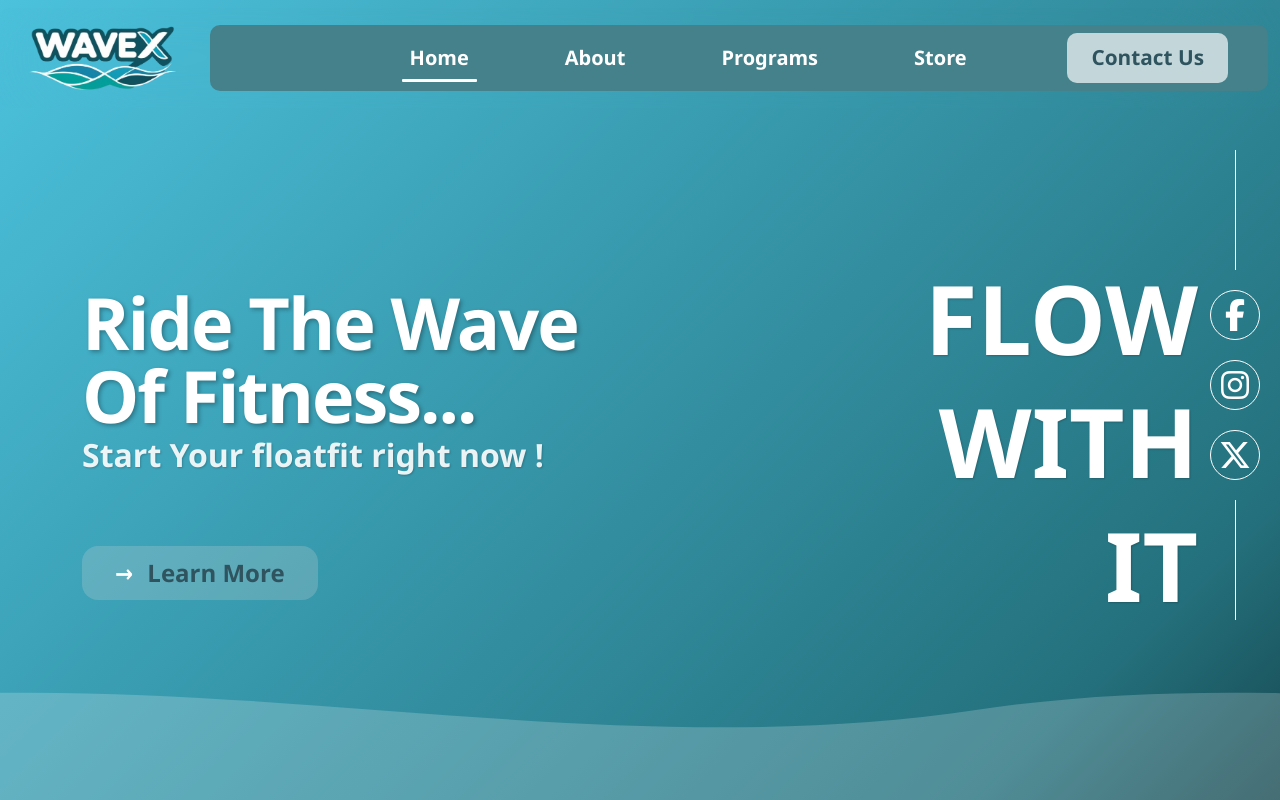
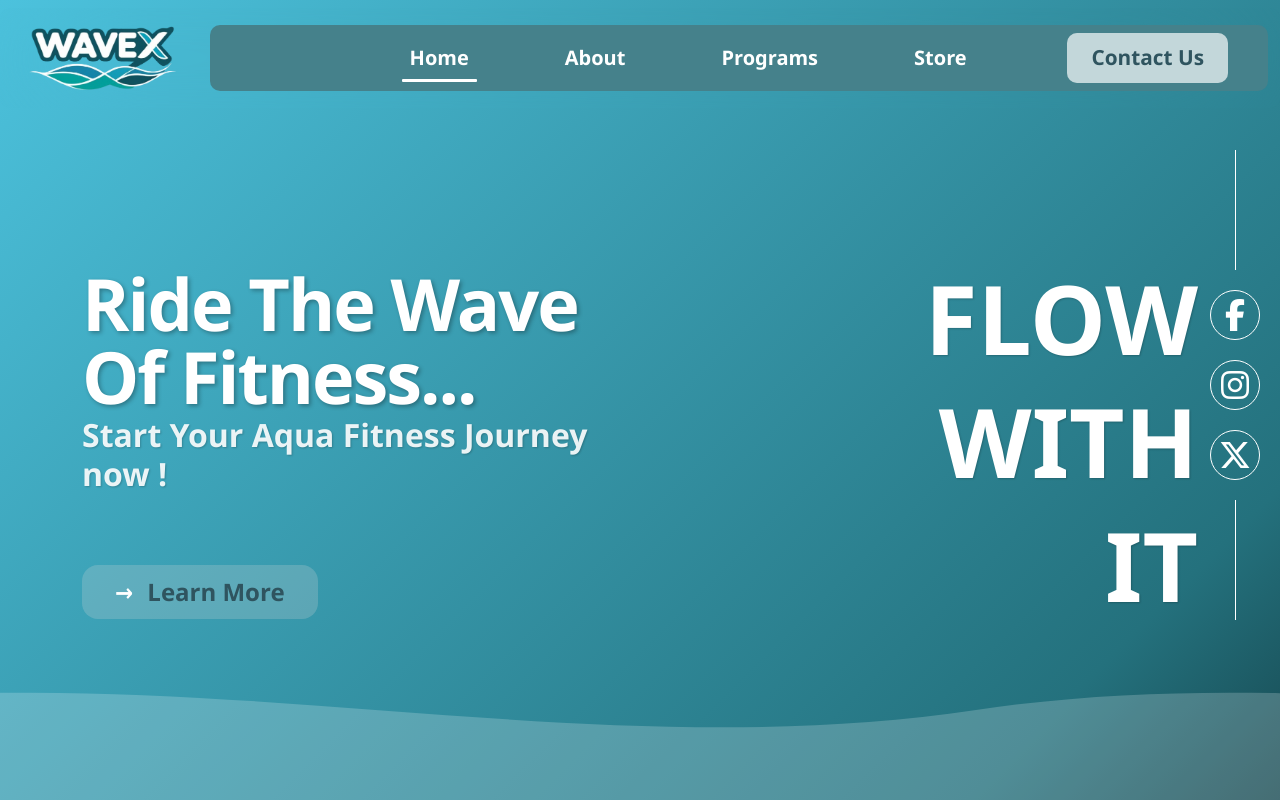
Before and after one commit to ATC-Group-website/wavex-front, an Angular app: page / in a window 1280 px wide. Shown: the top 800 px of the page. Built offline with nearby package versions, Linux system fonts and the light colour scheme.

Commit message:
update landing section

```diff
--- a/src/app/pages/public/home/home.component.css
+++ b/src/app/pages/public/home/home.component.css
@@ -9,7 +9,7 @@
 .hero-img {
   margin-top: 50px;
   top: 100px;
-  left: 700px;
+  left: 800px;
   animation: fadeSlideUp 1s ease-out forwards;
   opacity: 0;
 }
--- a/src/app/pages/public/home/home.component.html
+++ b/src/app/pages/public/home/home.component.html
@@ -10,7 +10,7 @@
           <div class="hero-subtitle mb-4">
             <h1 class="h1 fw-semibold">Ride The Wave</h1>
             <h1 class="h1 fw-semibold">Of Fitness...</h1>
-            <p class="h2 fw-semibold">Start Your floatfit right now !</p>
+            <p class="h2 fw-semibold">Start Your Aqua Fitness Journey now !</p>
           </div>
           <button
             class="btn block fs-4 fw-bold mt-5 rounded-4"
```
Also changed, not shown: 1 other file (tests, documents, lock files or other folders).
